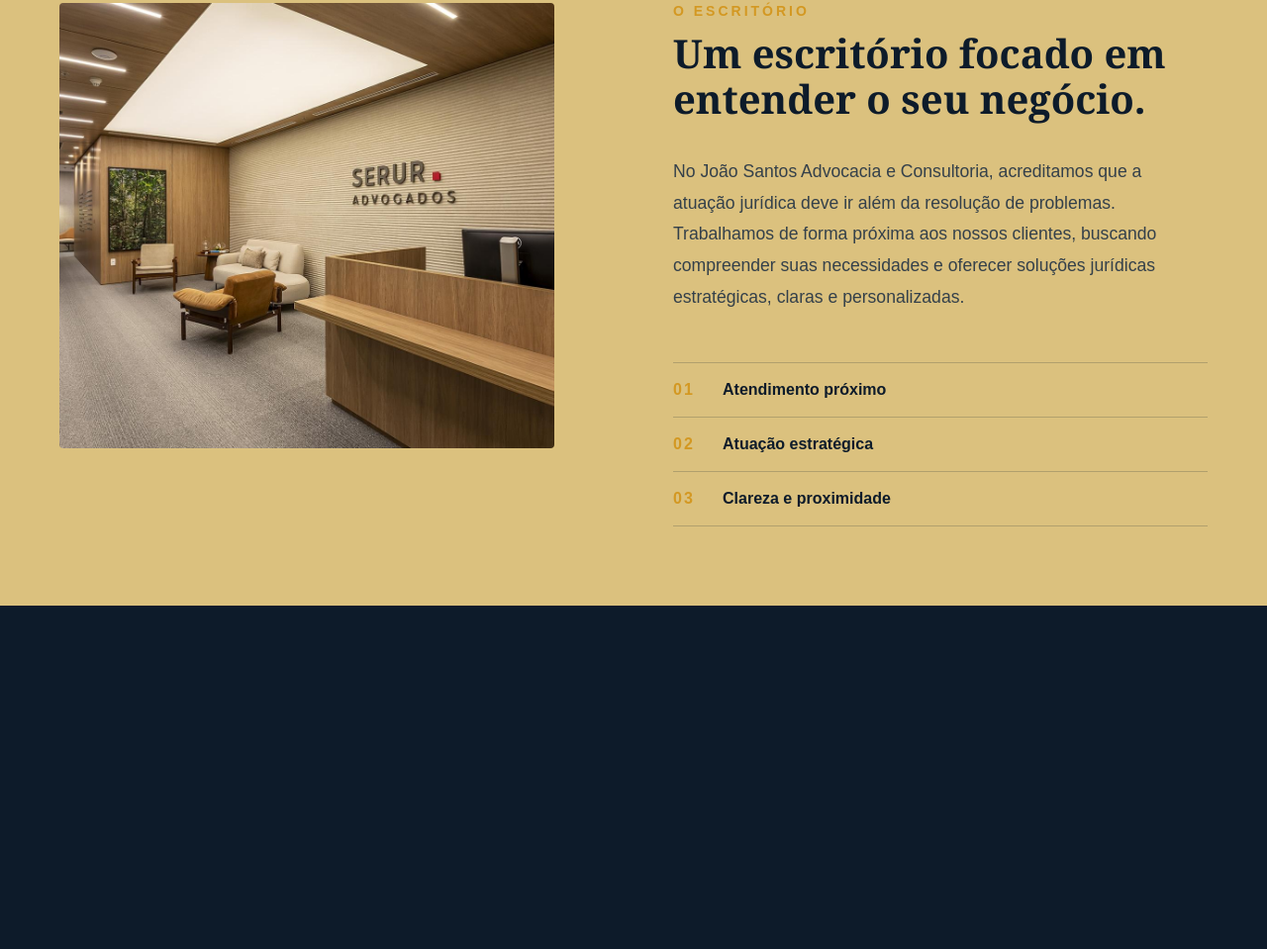
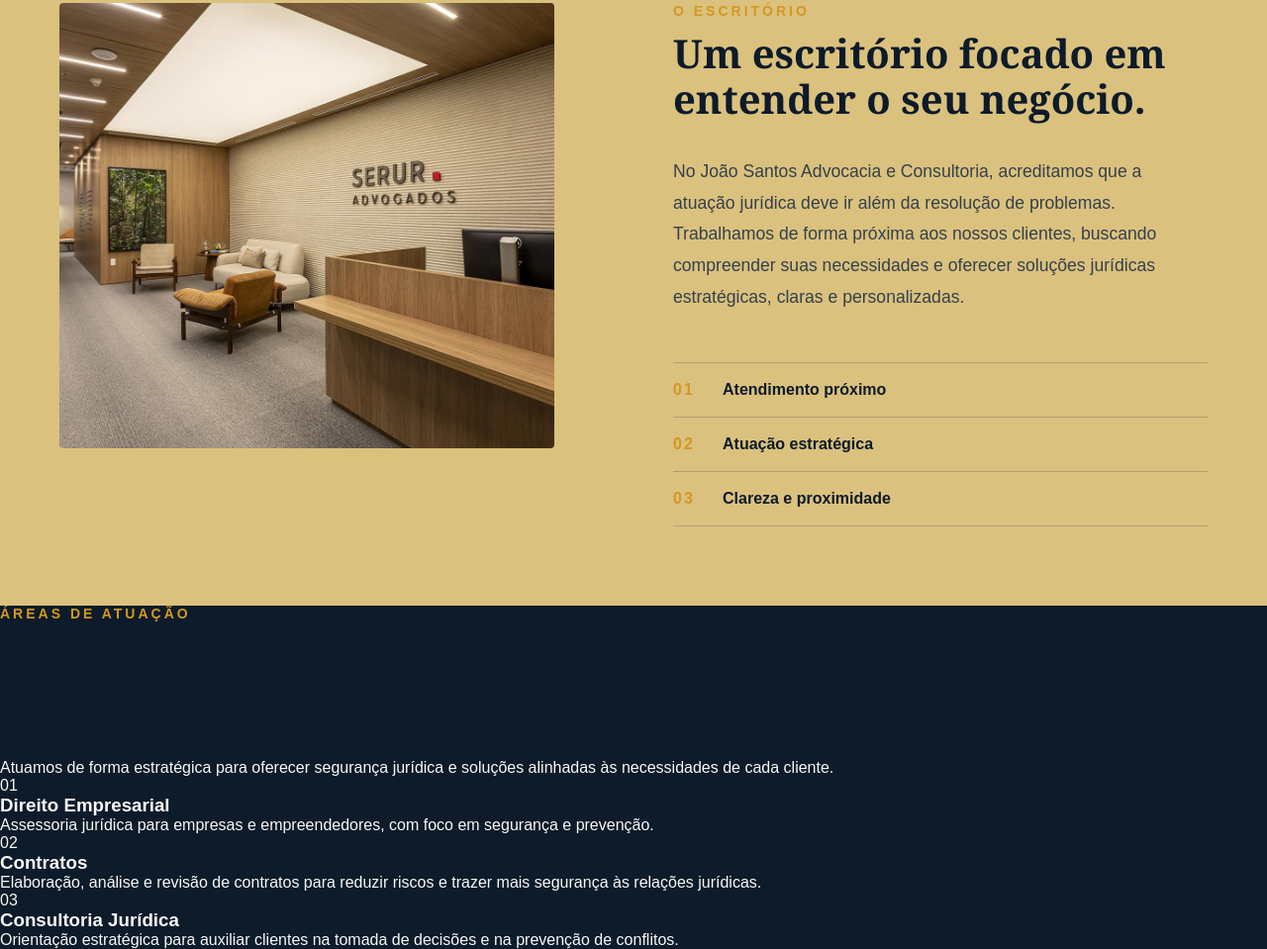
Before and after one commit to jjoaoSantosp/landing-page-escritorio-advocacia, a plain HTML site: page mainScreen.html in a window 1280 px wide. Shown: the part 677-1636 px from the top of the page at 99% size. Before the commit the page ends 1289 px from the top, so only its background shows below. Drawn offline with Linux system fonts and the light colour scheme.

Commit message:
feat(pratice-section): add initial structure html in the pratice-section

```diff
--- a/mainScreen.css
+++ b/mainScreen.css
@@ -196,7 +196,7 @@ main{
     color: var(--navy);
 
     font-size: 16px;
-    font-weight: 600;
+    font-weight: 400;
 
     background-color: var(--beige);
 
--- a/mainScreen.html
+++ b/mainScreen.html
@@ -20,7 +20,7 @@
             <ul>
                 <li><a href="#">Início</a></li>
                 <li><a href="#office">Escritório</a></li>
-                <li><a href="#">Área de Atuação</a></li>
+                <li><a href="#pratice">Área de Atuação</a></li>
                 <li><a href="#">Diferenciais</a></li>
                 <li><a href="#">Contato</a></li>
                 <li><a href="#">Whatsapp</a></li>
@@ -106,6 +106,66 @@
         </div>
     </section>
 
+    <section class="praticeSection" id="pratice">
+
+        <div class="praticeHeader">
+
+            <p class="sectionLabel">
+                ÁREAS DE ATUAÇÃO
+            </p>
+
+            <h2>
+                Soluções jurídicas
+                para diferentes necessidades.
+            </h2>
+
+            <p>
+                Atuamos de forma estratégica para oferecer
+                segurança jurídica e soluções alinhadas às
+                necessidades de cada cliente.
+            </p>
+
+        </div>
+
+        <div class="praticeList">
+
+            <div class="praticeItem">
+                <span>01</span>
+
+                <h3>Direito Empresarial</h3>
+
+                <p>
+                    Assessoria jurídica para empresas e
+                    empreendedores, com foco em segurança
+                    e prevenção.
+                </p>
+            </div>
+
+            <div class="praticeItem">
+                <span>02</span>
+
+                <h3>Contratos</h3>
+
+                <p>
+                    Elaboração, análise e revisão de contratos
+                    para reduzir riscos e trazer mais segurança
+                    às relações jurídicas.
+                </p>
+            </div>
+
+            <div class="praticeItem">
+                <span>03</span>
+
+                <h3>Consultoria Jurídica</h3>
+
+                <p>
+                   Orientação estratégica para auxiliar clientes
+                    na tomada de decisões e na prevenção de conflitos.
+                </p>
+            </div>
+        </div>
+    </section>
+
     <script src="script.js"></script>
 </body>
 </html>
```
